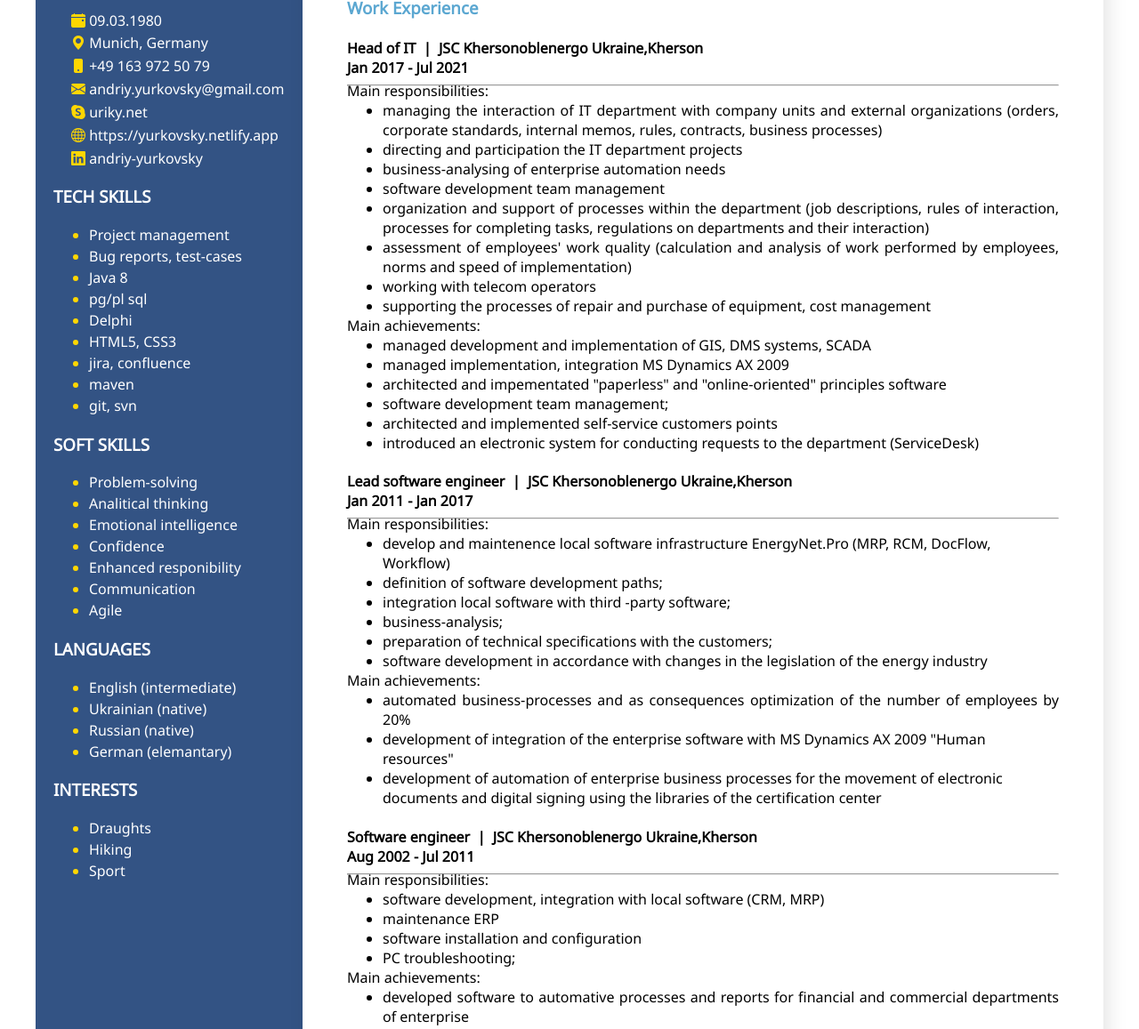
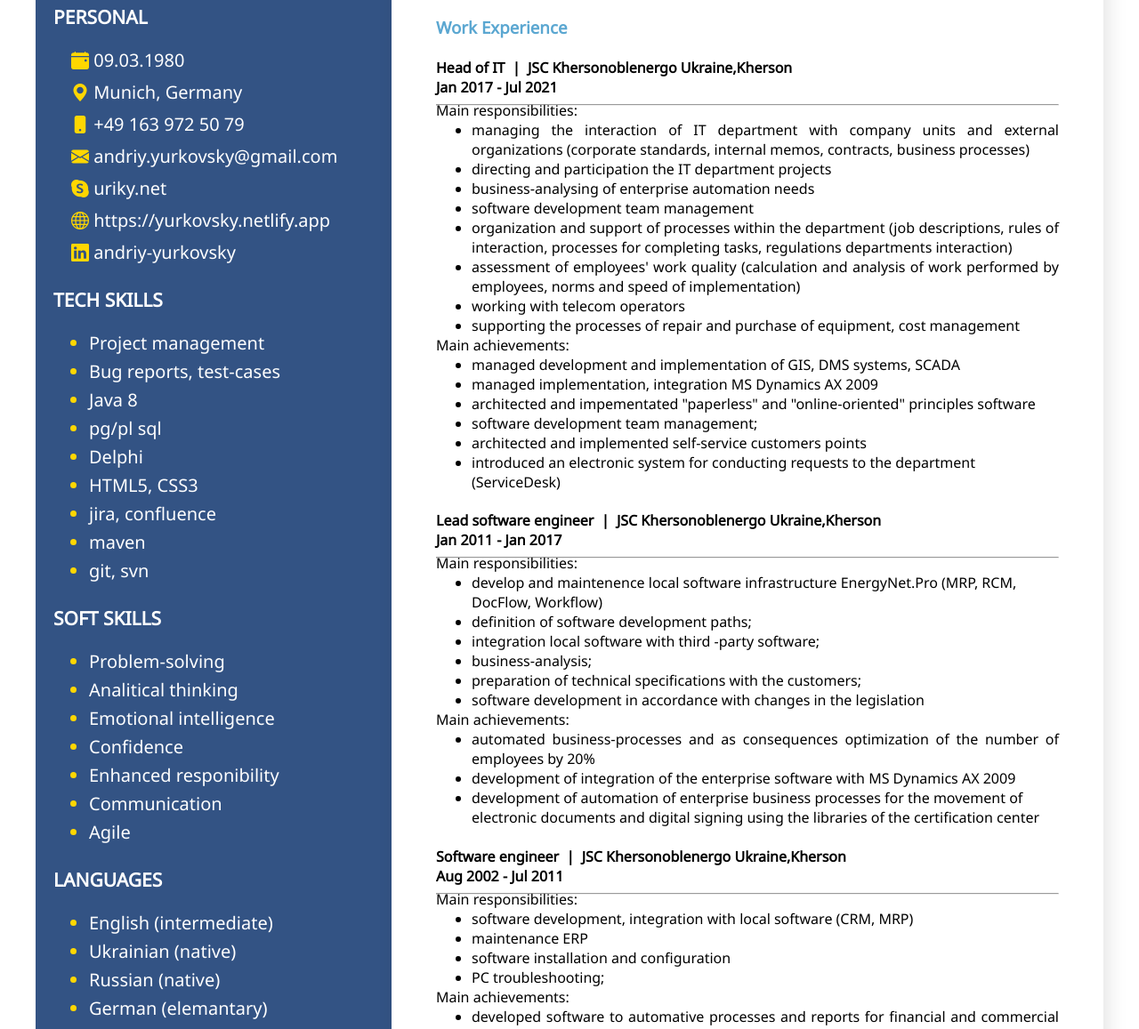
Before and after one commit to YurkovskyA/Resume, a plain HTML site: page index.html in a window 1280 px wide. Shown: the part 329-1486 px from the top of the page at 89% size. Drawn offline with nearby package versions, Linux system fonts and the light colour scheme.

Commit message:
made personal panel large

```diff
--- a/index.html
+++ b/index.html
@@ -27,7 +27,7 @@
                 I am interested in innovations and try to translate own experience and ideas into projects for the benefit of the company,
                 taking into account the progress in IT. To implement projects, I prefer to use an analytical approach.
                 I'm searching for opportunities where can conduct my experience of programming and analytical mind and
-                I focus primarily for challenges where I can use my abilities and gain new experience, develop new skills and knowledge. </p>
+                I focus primarly for challenges where I can use my abilities and gain new experience, develop new skills and knowledge. </p>
         </div>
         <!-- Work -->
         <div class="work">
@@ -44,7 +44,7 @@
                 <ul class="responsibilities-style">
                     <li align="justify">
                         managing the interaction of IT department with company units and external organizations
-                        (orders, corporate standards, internal memos, rules, contracts, business processes)
+                        (corporate standards, internal memos, contracts, business processes)
                     </li>
                     <li>
                         directing and participation the IT department projects
@@ -57,7 +57,7 @@
                     </li>
                     <li align="justify">
                         organization and support of processes within the department (job descriptions, rules of interaction,
-                        processes for completing tasks, regulations on departments and their interaction)
+                        processes for completing tasks, regulations departments interaction)
                     </li>
                     <li align="justify">
                         assessment of employees' work quality (calculation and analysis of work performed by employees,
@@ -116,7 +116,7 @@
                         preparation of technical specifications with the customers;
                     </li>
                     <li>
-                        software development in accordance with changes in the legislation of the energy industry
+                        software development in accordance with changes in the legislation
                     </li>
                 </ul>
                 Main achievements:
@@ -125,7 +125,7 @@
                         automated business‑processes and as consequences optimization of the number of employees by 20%
                     </li>
                     <li>
-                        development of integration of the enterprise software with MS Dynamics AX 2009 "Human resources"
+                        development of integration of the enterprise software with MS Dynamics AX 2009
                     </li>
                     <li>
                         development of automation of enterprise business processes for the movement of electronic documents and digital
@@ -182,7 +182,7 @@
 
     <!-- Slidebar -->
     <aside class="slidebar">
-        <img src="img/MyFoto.jpg" alt="MyFoto" style="width: 300px; height: 225px;"/>
+        <img src="img/MyFoto.jpg" alt="MyFoto" style="width: 400px; height: 260px;"/>
         <!-- Contacts -->
         <div class="slidebar-title">
             <h3 class="slidebar-font">
--- a/styles/styles.css
+++ b/styles/styles.css
@@ -57,6 +57,7 @@ body{
 }
 .slidebar-font{
     font-family: "Noto Sans", sans-serif;
+    font-size: 21px;
     font-weight: 800;
 }
 .slidebar-data{
@@ -65,7 +66,8 @@ body{
     font-family: "Noto Sans", sans-serif;
 }
 .contacts-data{
-    height: 10px;
+    height: 16px;
+    font-size: 20px;
     color: gold;
 }
 .slidebar-list-item{
@@ -78,6 +80,8 @@ body{
 }
 .yellow-color{
     color: gold;
+    height: 32px;
+    font-size: 20px;
     padding: 0;
 }
 .height-text-5{
```
